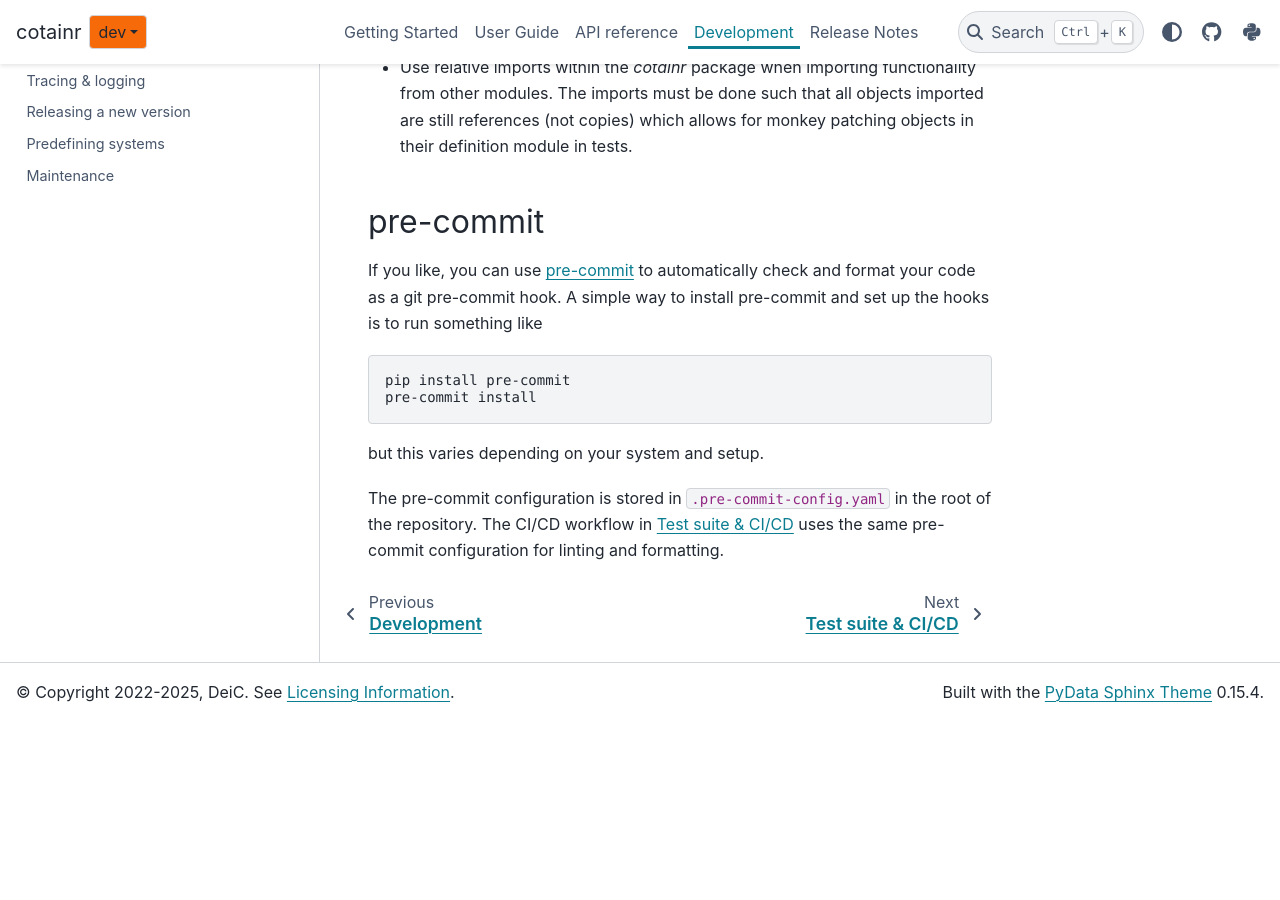
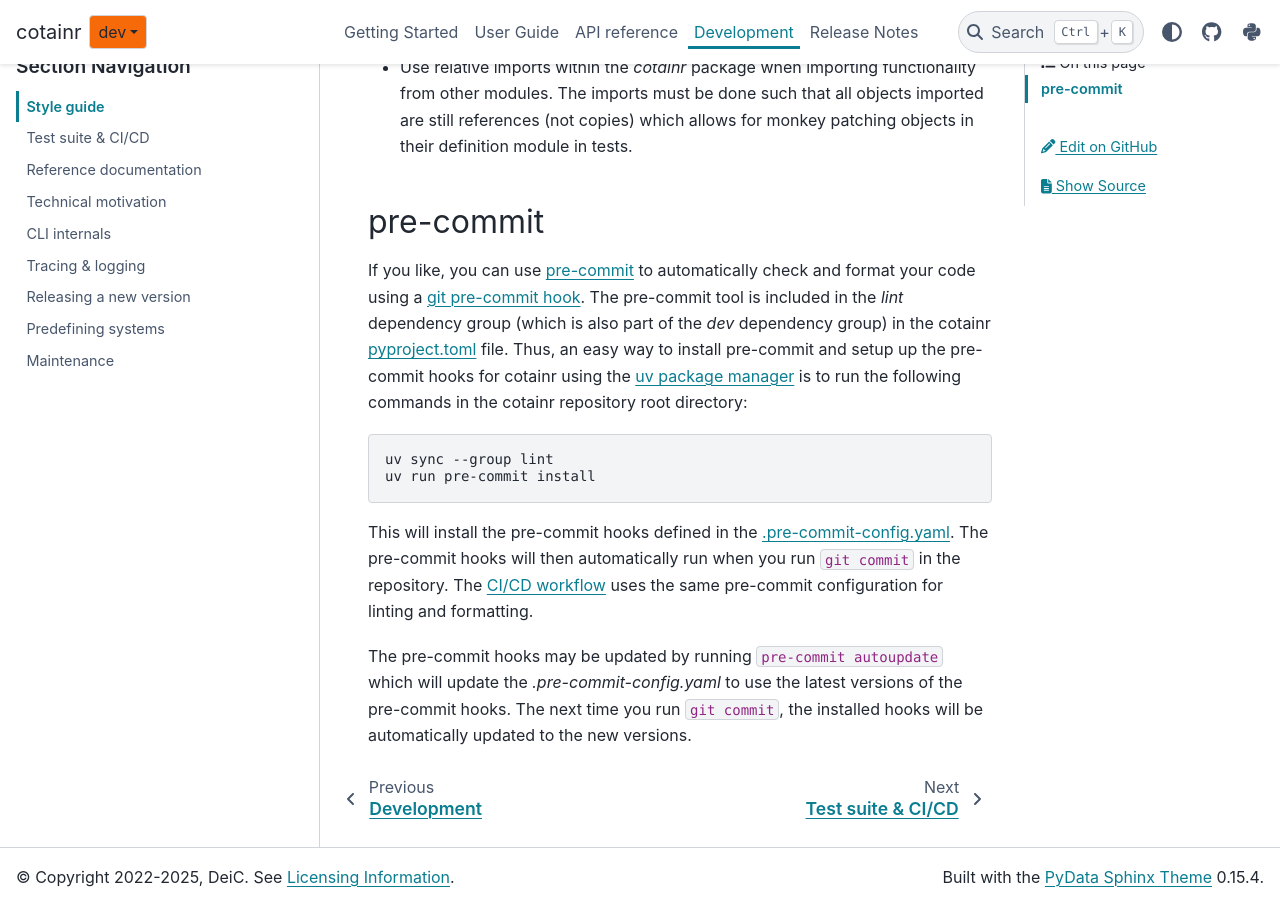
Before and after one commit to DeiC-HPC/cotainr, a Sphinx documentation site: the page built from doc/development/style_guide.rst, in a window 1280 px wide and 900 px high, scrolled down 776 px. Built offline with Sphinx 7.4.7 and the PyData theme 0.15.4, drawn with Linux system fonts in a browser that asks for light colours; pages that are not in the unit, such as notebooks, are missing from menus; the version number could not be read and is left out; before the commit the page ends 1497 px from its top, so only the background shows below that; some of the changed text lies outside the part shown.

Commit message:
Updated style guide docs.

```diff
--- a/doc/development/style_guide.rst
+++ b/doc/development/style_guide.rst
@@ -25,16 +25,13 @@
 pre-commit
 ----------
 
-If you like, you can use `pre-commit <https://pre-commit.com/>`_ to automatically check and
-format your code as a git pre-commit hook. A simple way to install pre-commit and set up the
-hooks is to run something like
+If you like, you can use `pre-commit <https://pre-commit.com/>`_ to automatically check and format your code using a `git pre-commit hook <https://git-scm.com/book/ms/v2/Customizing-Git-Git-Hooks>`_. The pre-commit tool is included in the `lint` dependency group (which is also part of the `dev` dependency group) in the cotainr `pyproject.toml <https://github.com/DeiC-HPC/cotainr/blob/main/pyproject.toml>`_ file. Thus, an easy way to install pre-commit and setup up the pre-commit hooks for cotainr using the `uv package manager <https://docs.astral.sh/uv/>`_ is to run the following commands in the cotainr repository root directory:
 
 .. code-block:: bash
 
-    pip install pre-commit
-    pre-commit install
+    uv sync --group lint
+    uv run pre-commit install
 
-but this varies depending on your system and setup.
+This will install the pre-commit hooks defined in the `.pre-commit-config.yaml <https://github.com/DeiC-HPC/cotainr/blob/main/.pre-commit-config.yaml>`_. The pre-commit hooks will then automatically run when you run :code:`git commit` in the repository. The  :ref:`CI/CD workflow <test_suite>` uses the same pre-commit configuration for linting and formatting.
 
-The pre-commit configuration is stored in ``.pre-commit-config.yaml`` in the root of the repository.
-The CI/CD workflow in :ref:`test_suite` uses the same pre-commit configuration for linting and formatting.
+The pre-commit hooks may be updated by running :code:`pre-commit autoupdate` which will update the `.pre-commit-config.yaml` to use the latest versions of the pre-commit hooks. The next time you run :code:`git commit`, the installed hooks will be automatically updated to the new versions.
```
Also changed, not shown: other parts of doc/development/style_guide.rst (+2 -2 lines).
